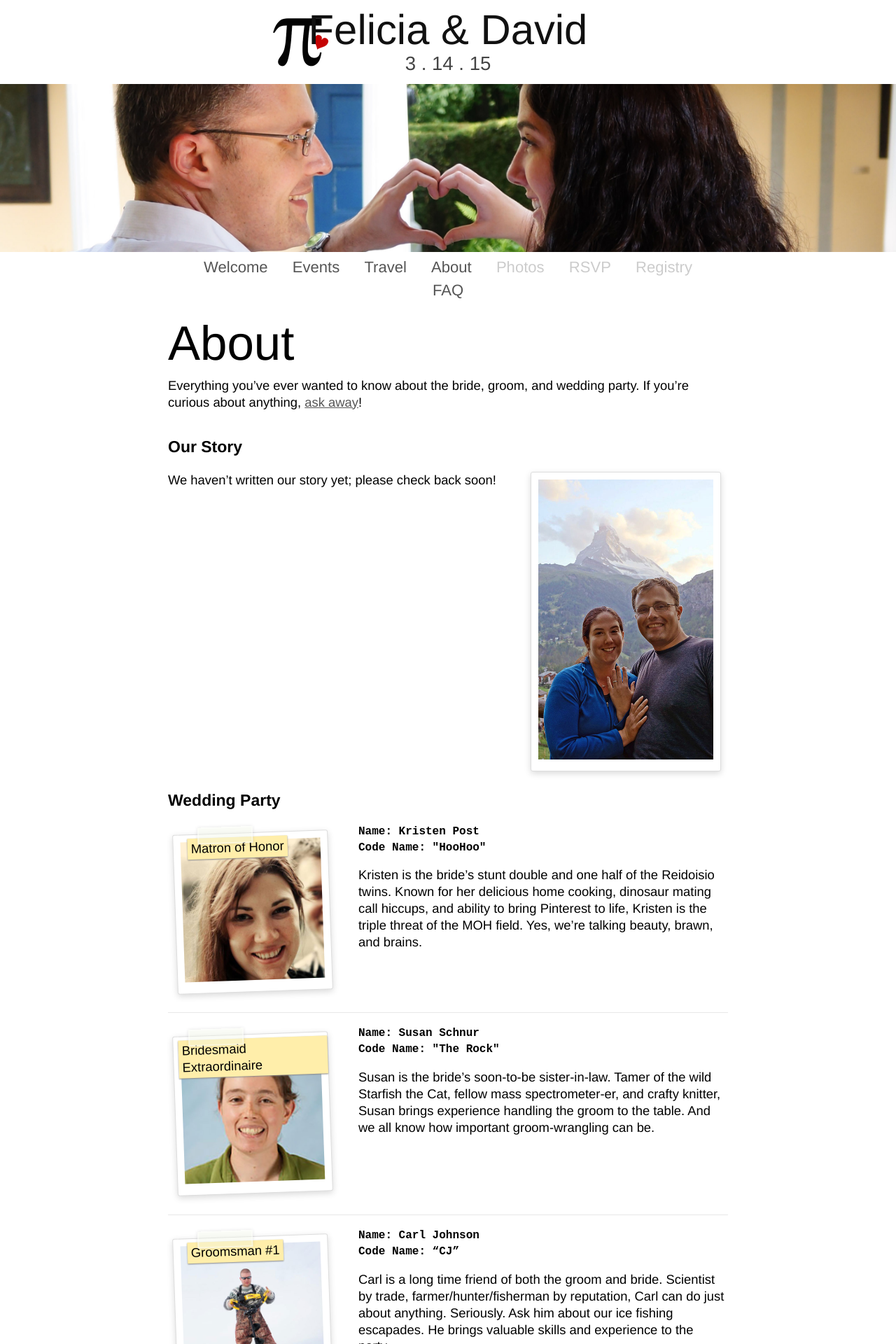
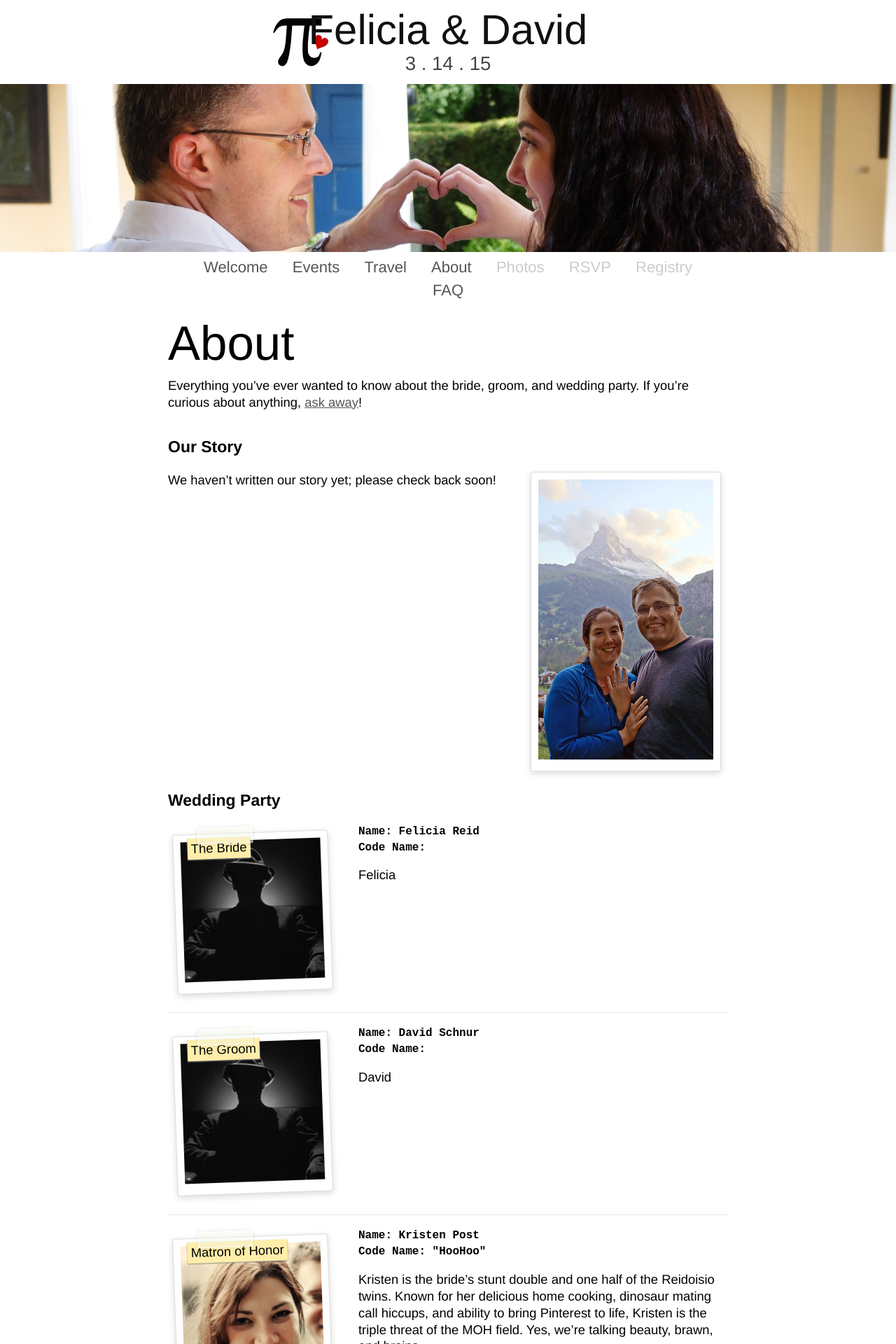
Before and after one commit to dnschnur/piday.github.com, a Jekyll site: the page built from about/index.md, in a window 1280 px wide. Shown: the top 1920 px of the page at 70% size. Built offline with Jekyll 4.4.1, drawn with Linux system fonts in a browser that asks for light colours; nearby versions of some CDN libraries.

Commit message:
Add the bride and groom to the wedding party.

```diff
--- a/about/index.md
+++ b/about/index.md
@@ -17,6 +17,30 @@ We haven't written our story yet; please check back soon!
 
 
 ### Wedding Party ###
+
+<div class="photo profile-photo profile-photo-felicia">
+  <img src="/images/people/shadow.jpg">
+  <div class="title">The Bride</div>
+</div>
+
+<div class="profile-info">Name: Felicia Reid</div>
+<div class="profile-info">Code Name: </div>
+
+Felicia
+
+----------------------------------------------------------------------
+
+<div class="photo profile-photo profile-photo-david">
+  <img src="/images/people/shadow.jpg">
+  <div class="title">The Groom</div>
+</div>
+
+<div class="profile-info">Name: David Schnur</div>
+<div class="profile-info">Code Name: </div>
+
+David
+
+----------------------------------------------------------------------
 
 <div class="photo profile-photo profile-photo-kristen">
   <img src="/images/people/kristen.jpg">
```
